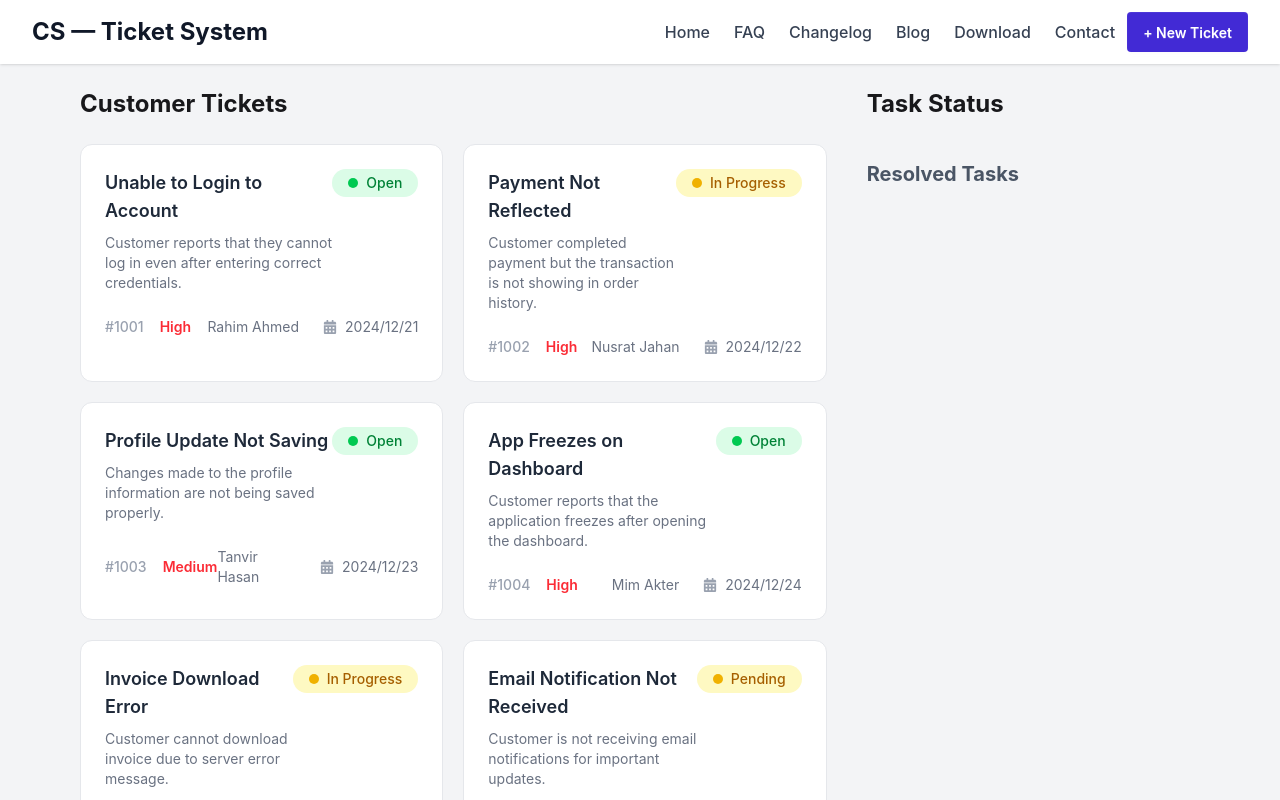
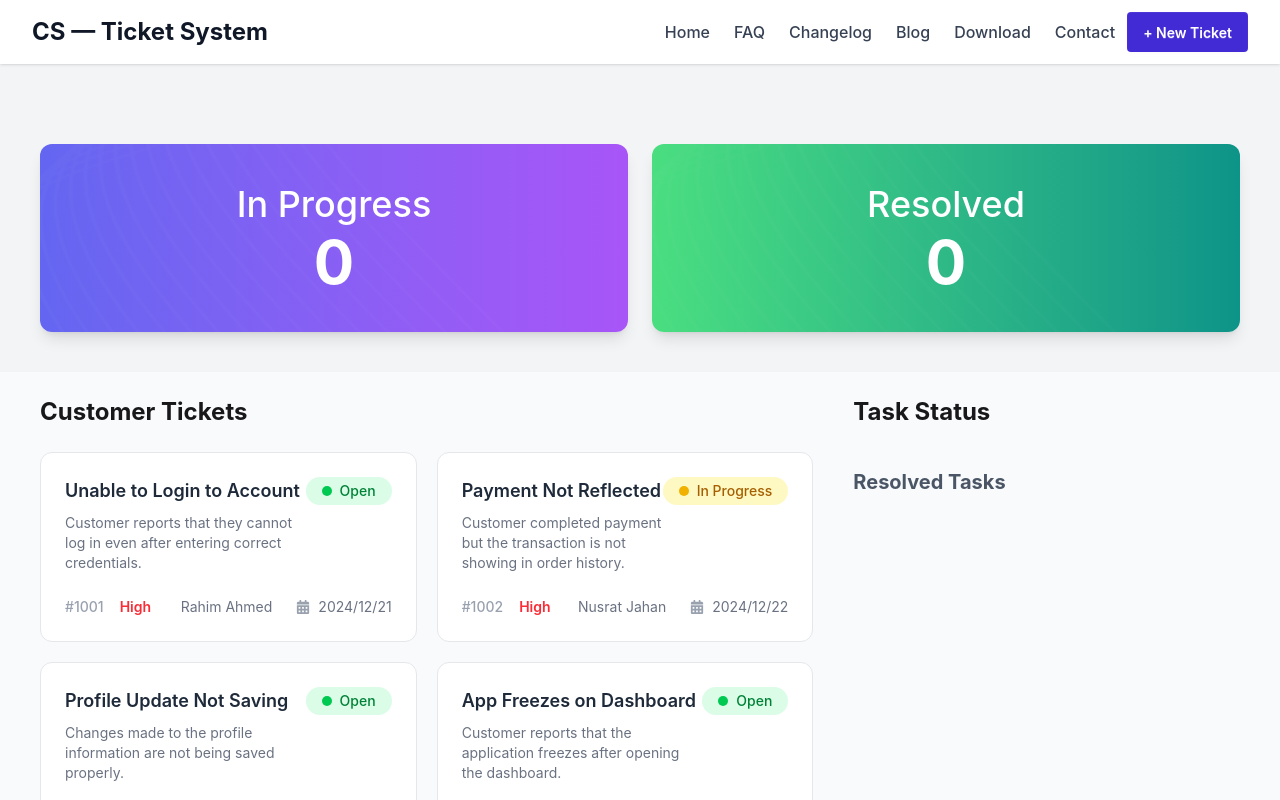
Before and after one commit to Jahid458/cs-ticker-system, a React (Vite) app: page / in a window 1280 px wide. Shown: the top 800 px of the page. Built offline with nearby package versions, Linux system fonts and the light colour scheme.

Commit message:
Banner Added and In progess and resolved task

```diff
--- /dev/null
+++ b/src/pages/Banner/Banner.jsx
@@ -0,0 +1,35 @@
+import React from "react";
+
+const Banner = ({ inProgress , resolvedTasks }) => {
+  return (
+    <div className="grid grid-cols-1 md:grid-cols-2 gap-6 p-6 lg:p-10 bg-gray-100 mt-10">
+      <div className="relative overflow-hidden bg-linear-to-r from-[#6366F1] to-[#A855F7] rounded-xl p-10 text-white text-center shadow-lg">
+        <img
+          src="/vector1.png"
+          alt="pattern"
+          className="absolute inset-0 object-cover w-full h-full opacity-20"
+        />
+
+        <div className="relative z-10">
+          <h3 className="text-4xl font-medium mb-2">In Progress</h3>
+          <p className="text-6xl font-bold">{inProgress}</p>
+        </div>
+      </div>
+
+      <div className="relative overflow-hidden bg-linear-to-r from-[#4ADE80] to-[#0D9488] rounded-xl p-10 text-white text-center shadow-lg">
+        <img
+          src="/vector1.png"
+          alt="pattern"
+          className="absolute inset-0 object-cover w-full h-full opacity-20"
+        />
+
+        <div className="relative z-10 flex flex-col items-center">
+          <h3 className="text-4xl font-medium mb-2">Resolved</h3>
+          <p className="text-6xl font-bold">{resolvedTasks}</p>
+        </div>
+      </div>
+    </div>
+  );
+};
+
+export default Banner;
--- a/src/pages/Tickets/Tickets.jsx
+++ b/src/pages/Tickets/Tickets.jsx
@@ -1,6 +1,7 @@
 import React, { use, useState } from "react";
 import { FaCalendarAlt } from "react-icons/fa";
 import { ToastContainer, toast } from "react-toastify";
+import Banner from "../Banner/Banner";
 
 const Tickets = ({ ticketPromise }) => {
   const ticketLists = use(ticketPromise);
@@ -23,15 +24,21 @@ const Tickets = ({ ticketPromise }) => {
   const handleComplete = (task) => {
     setInProgress(inProgress.filter((item) => item.id !== task.id));
 
-    setResolvedTasks([...resolvedTasks,task]);
-    setTickets(tickets.filter(item => item.id !== task.id))
+    setResolvedTasks([...resolvedTasks, task]);
+    setTickets(tickets.filter((item) => item.id !== task.id));
 
-    toast.success('Ticket Resolved Sucessfully!')
+    toast.success("Ticket Resolved Sucessfully!");
   };
 
   return (
+    <div className="bg-[#F8FAFC]">
+      <Banner
+        inProgress={inProgress.length}
+        resolvedTasks={resolvedTasks.length}
+      />
+
+      <ToastContainer position="top-right" />
       <div className="max-w-7xl mx-auto p-6 px-5 lg:px-10 flex flex-col lg:flex-row gap-10">
-      <ToastContainer position="top-right" />
         <div className="lg:w-2/3">
           <h2 className="text-2xl font-bold mb-6">Customer Tickets</h2>
 
@@ -95,7 +102,7 @@ const Tickets = ({ ticketPromise }) => {
                 <button
                   onClick={(e) => {
                     e.stopPropagation();
-                  handleComplete(task)
+                    handleComplete(task);
                   }}
                   className="btn bg-[#02A53B] btn-sm w-full text-white"
                 >
@@ -117,6 +124,7 @@ const Tickets = ({ ticketPromise }) => {
           </div>
         </div>
       </div>
+    </div>
   );
 };
 
```
Lines whose indentation alone changed are shown as unchanged.
